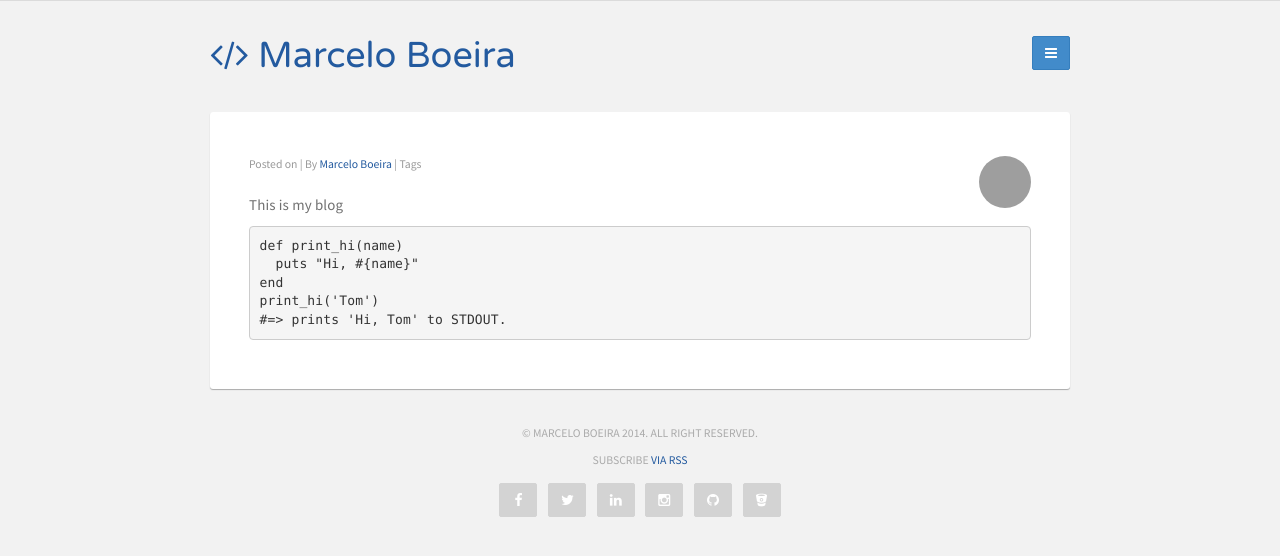
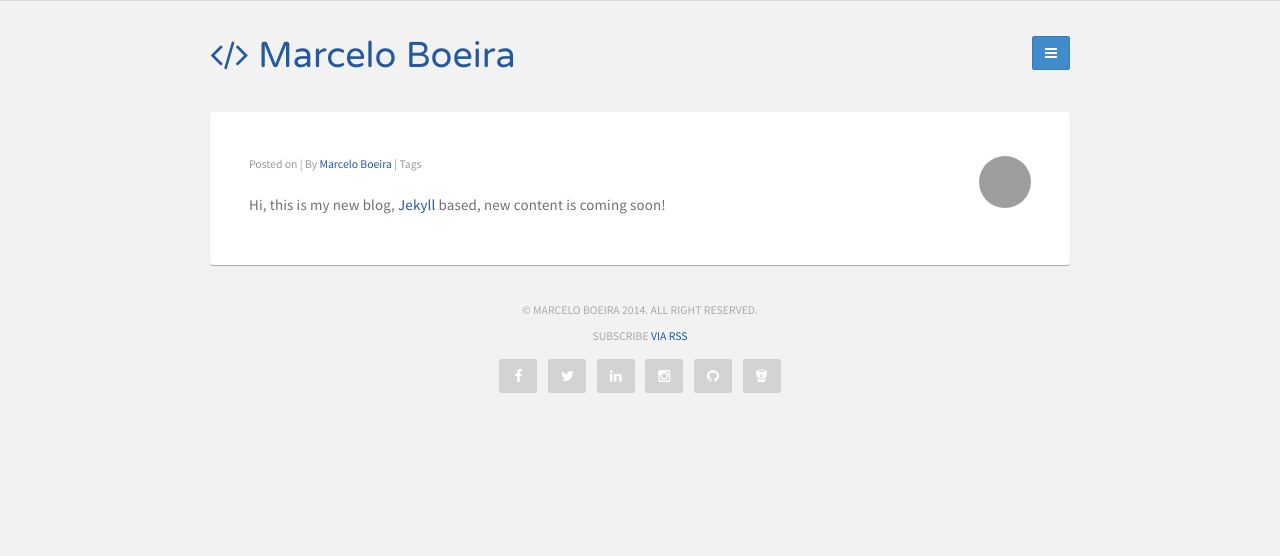
Before and after one commit to marceloboeira/blog, a Jekyll site: the page built from _posts/2014-07-16-welcome-to-jekyll.md, in a window 1280 px wide. Shown: the top 556 px of the page. Built offline with Jekyll 4.4.1, drawn with Linux system fonts in a browser that asks for light colours; grey boxes are pictures that could not be loaded.

Commit message:
Adding post discription...

```diff
--- a/_posts/2014-07-16-welcome-to-jekyll.md
+++ b/_posts/2014-07-16-welcome-to-jekyll.md
@@ -2,16 +2,9 @@
 layout: post
 title:  "Hello Jekyll!"
 date:   2014-07-16 20:08:51
-categories: jekyll update_2
-tags: boeira joca
+categories: hello
+description: My First post at this new blog :3
+
 ---
 
-This is my blog
-
-{% highlight ruby %}
-def print_hi(name)
-  puts "Hi, #{name}"
-end
-print_hi('Tom')
-#=> prints 'Hi, Tom' to STDOUT.
-{% endhighlight %}
+Hi, this is my new blog, [Jekyll](http://jekyllrb.com) based, new content is coming soon!
```
